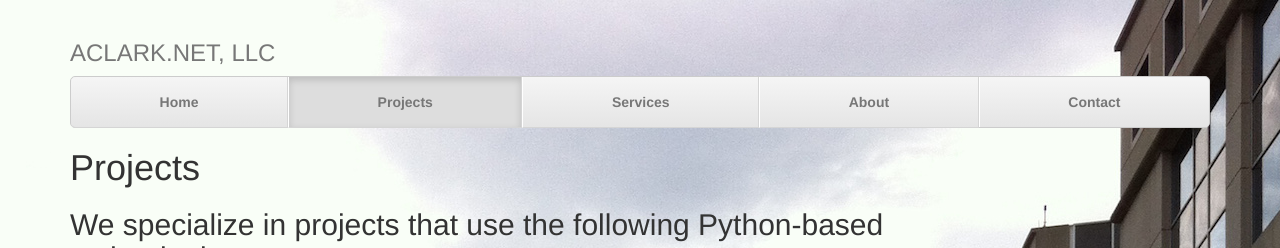
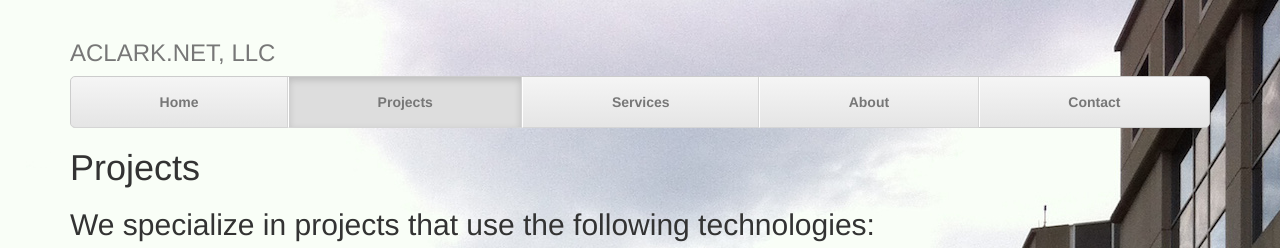
Before and after one commit to ACLARKNET/aclarknet-django, a Django app: page /projects in a window 1280 px wide. Shown: the top 248 px of the page. Run offline with Django 3.2, Linux system fonts and the light colour scheme; some libraries are stand-ins or nearby versions.

Commit message:
Add file(s)

```diff
--- a/aclarknet/aclarknet/aclarknet/templates/projects.html
+++ b/aclarknet/aclarknet/aclarknet/templates/projects.html
@@ -9,7 +9,7 @@
 {% endblock %}
 {% block content %}
     <h1>Projects</h1>
-    <h2 class="width">We specialize in projects that use the following Python-based technologies:</h2>
+    <h2 class="width">We specialize in projects that use the following technologies:</h2>
     <div class="row">
         <img src="{% static 'plone-logo-256.png' %}">
     </div>
```
Also changed, not shown: aclarknet/aclarknet/aclarknet/static/python-logo-master-v3-TM.png (added).
